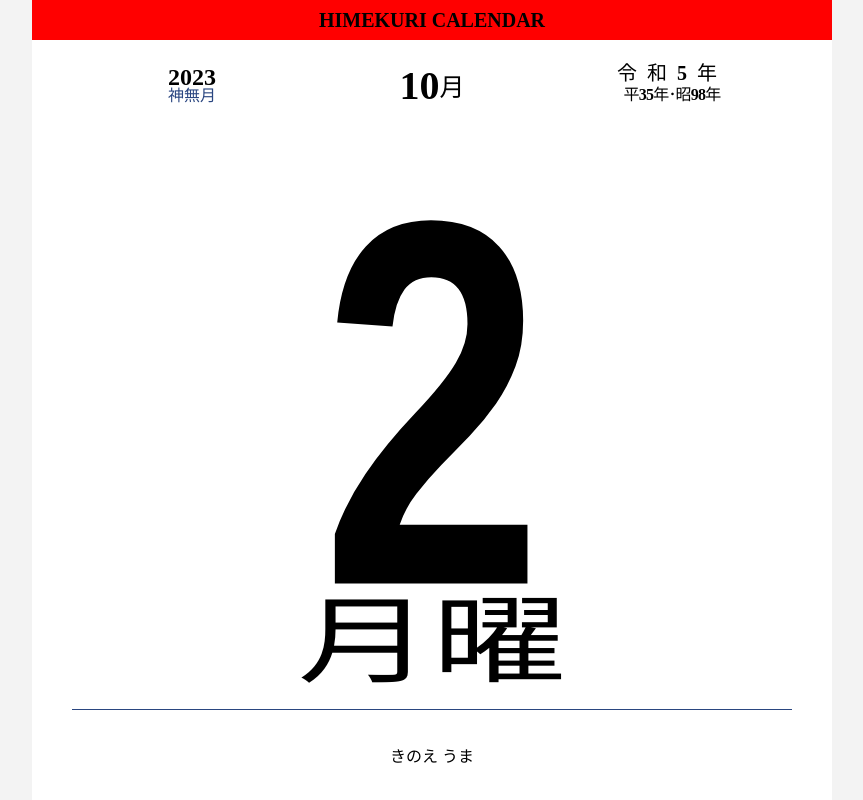
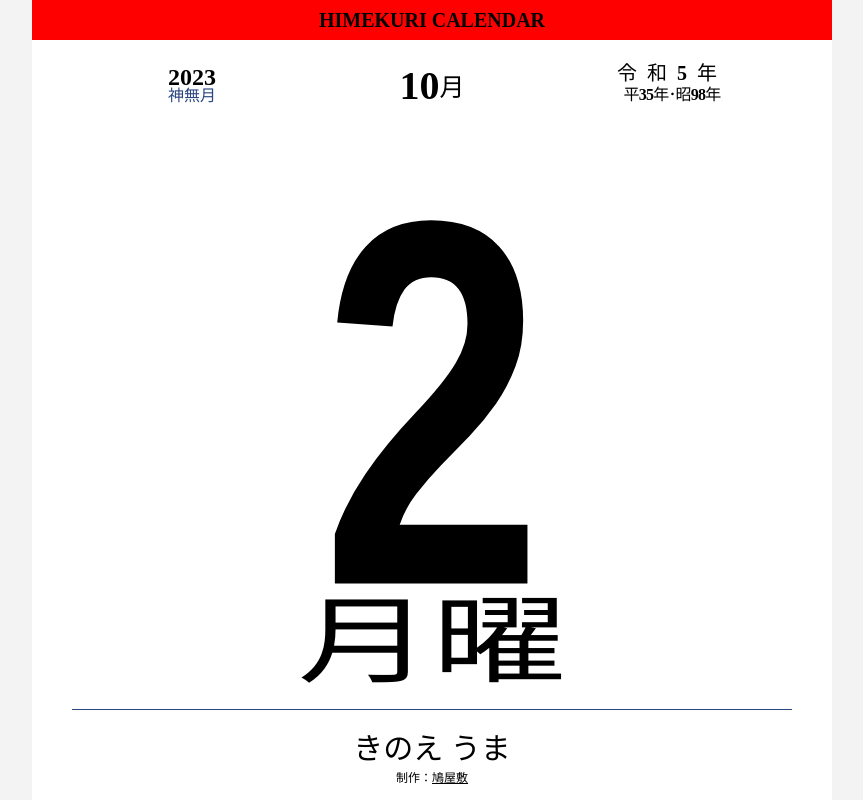
Before and after one commit to PigeonsHouse/HIMEKURI, a React (Vite) app: page / in a window 1280 px wide. Shown: the whole page, without its empty margins (208-1071 px from the left). Built offline with nearby package versions, Linux system fonts and the light colour scheme.

Commit message:
update: フッター部情報の修正

```diff
--- a/src/App.css
+++ b/src/App.css
@@ -38,6 +38,16 @@
   display: flex;
   align-items: center;
   justify-content: center;
+  flex-direction: column;
+  font-size: clamp(15px, 5vw, 30px);
+}
+
+.tertiary-info a {
+  color: black;
+}
+
+.credit {
+  font-size: 12px;
 }
 
 @media screen and (min-width: 450px) {
--- a/src/App.tsx
+++ b/src/App.tsx
@@ -69,7 +69,10 @@ const CalendarCard: React.FC<CalendarCardProps> = ({
           ) : null
         }
       </div>
-      <div className="tertiary-info">{jikkan} {junishi}</div>
+      <div className="tertiary-info">
+        <div>{jikkan} {junishi}</div>
+        <div className="credit">制作：<a href="https://twitter.com/PigeonsHouse">鳩屋敷</a></div>
+      </div>
     </div>
   )
 }
```
